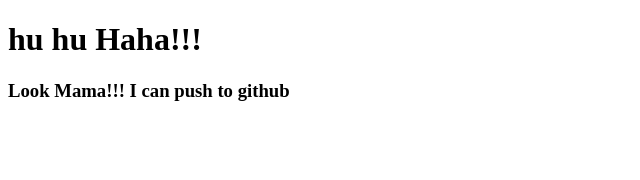
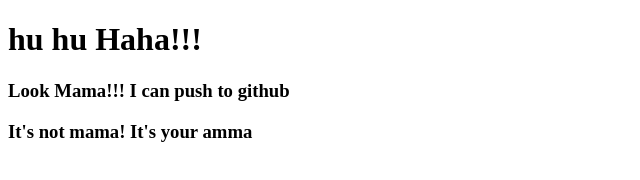
Before and after one commit to msakibhr/phoolNfinal, a plain HTML site: page index.html in a window 1280 px wide. Shown: the whole page, without its empty margins (0-640 px from the left). Drawn offline with Linux system fonts and the light colour scheme.

Commit message:
Update index.html

```diff
--- a/index.html
+++ b/index.html
@@ -8,5 +8,6 @@
 <body>
     <h1>hu hu Haha!!!</h1>
     <h3>Look Mama!!! I can push to github</h3>
+    <h3>It's not mama! It's your amma</h3>
 </body>
 </html>
```
